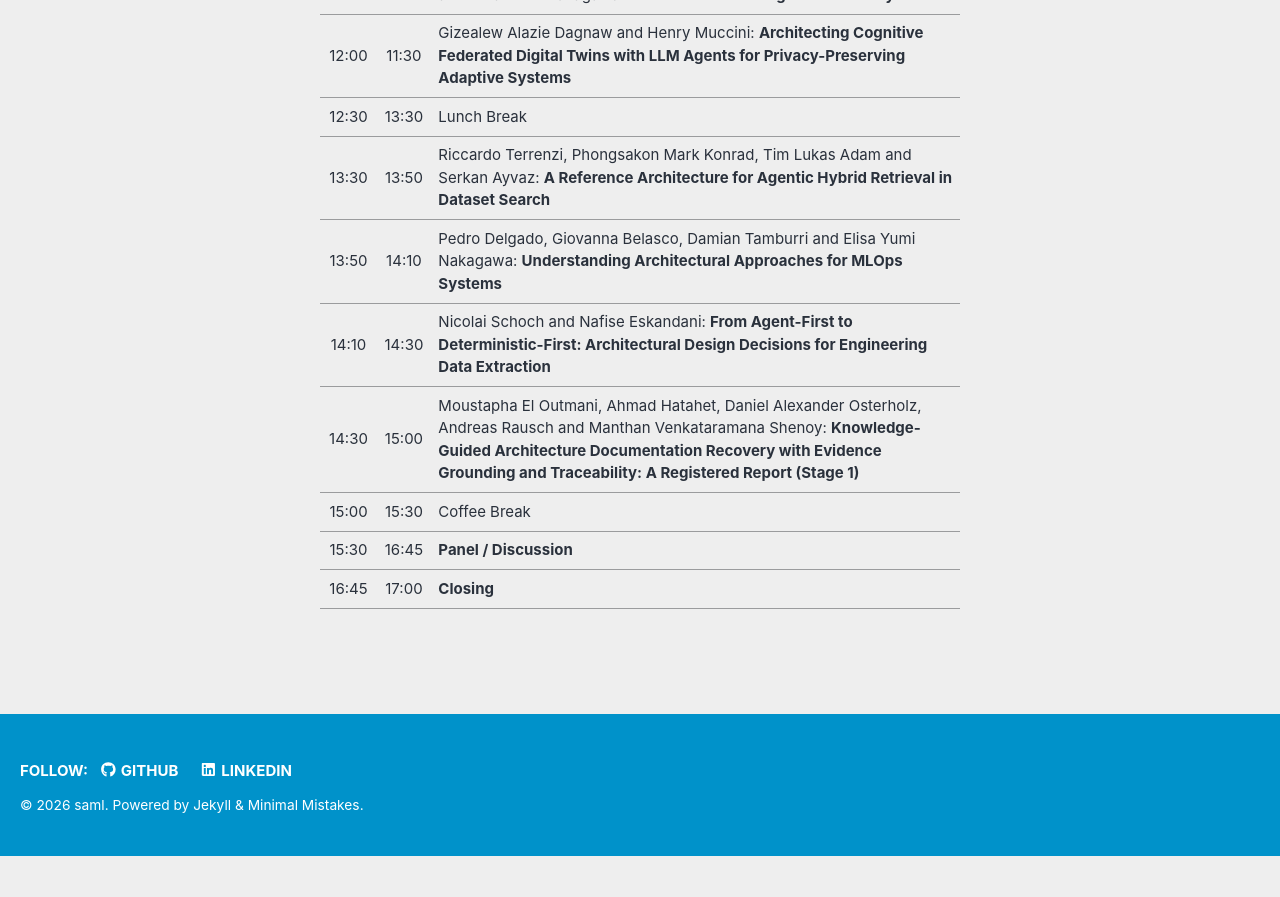
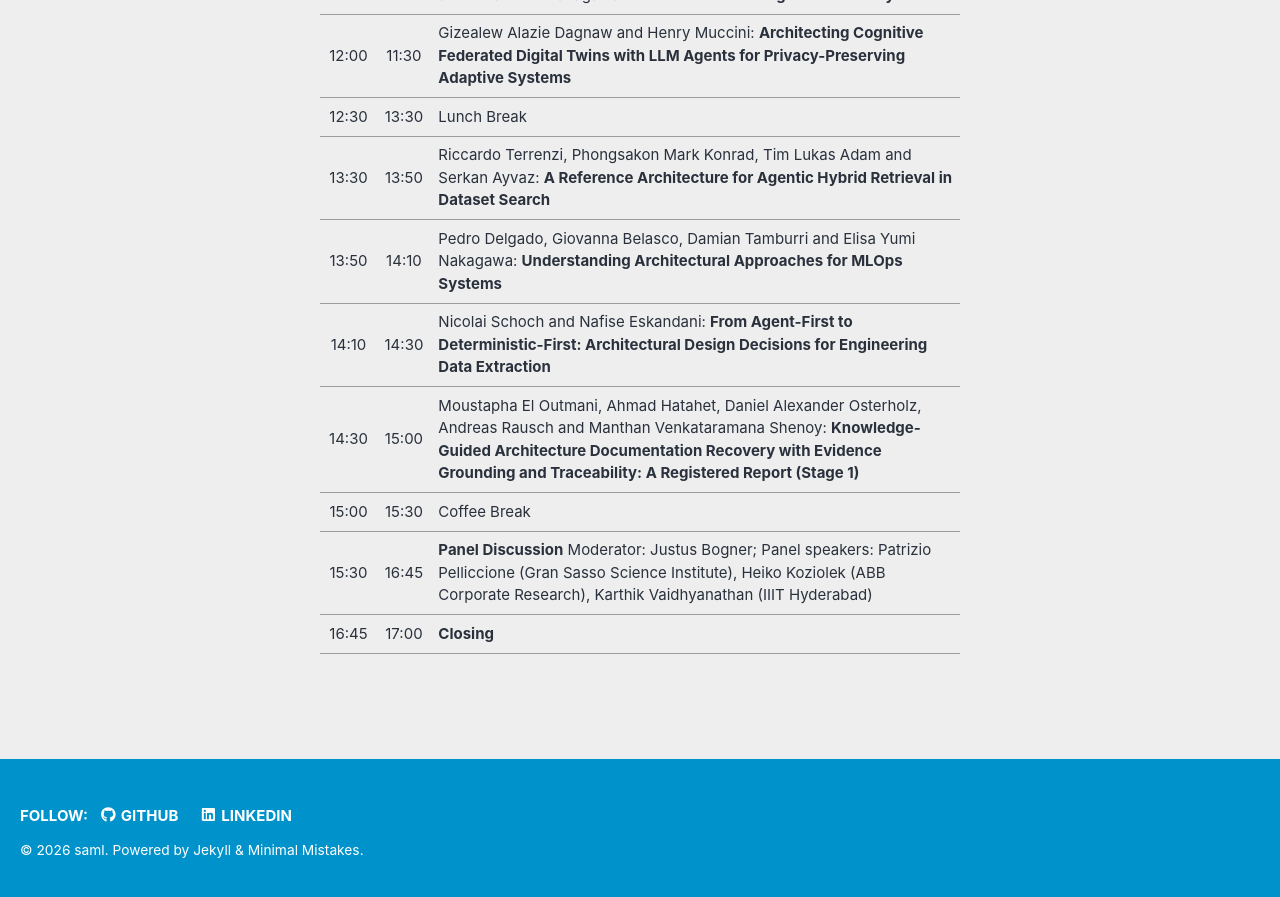
Before and after one commit to sa-ml/saml2026, a Jekyll site: the page built from _pages/program/program.md, in a window 1280 px wide and 900 px high, scrolled down 782 px. Shown: the top 897 px of the window. Built offline with Jekyll 4.4.1, drawn with Linux system fonts in a browser that asks for light colours; cached includes are drawn as plain includes; nearby versions of some CDN libraries; before the commit the page ends 1637 px from its top, so only the background shows below that.

Commit message:
added info on panel

```diff
--- a/_pages/program/program.md
+++ b/_pages/program/program.md
@@ -39,7 +39,7 @@ The workshop program will include paper presentations, a panel with with partici
 | 14:10 | 14:30 | Nicolai Schoch and Nafise Eskandani: **From Agent-First to Deterministic-First: Architectural Design Decisions for Engineering Data Extraction** |
 | 14:30 | 15:00 | Moustapha El Outmani, Ahmad Hatahet, Daniel Alexander Osterholz, Andreas Rausch and Manthan Venkataramana Shenoy: **Knowledge-Guided Architecture Documentation Recovery with Evidence Grounding and Traceability: A Registered Report (Stage 1)** |
 | 15:00 | 15:30 | Coffee Break |
-| 15:30 | 16:45 | **Panel / Discussion** |
+| 15:30 | 16:45 | **Panel Discussion** Moderator: Justus Bogner; Panel speakers: Patrizio Pelliccione (Gran Sasso Science Institute), Heiko Koziolek (ABB Corporate Research), Karthik Vaidhyanathan (IIIT Hyderabad)|
 | 16:45 | 17:00 | **Closing** |
 
 
```
Also changed, not shown: _pages/home.md (+1 -0 lines).
